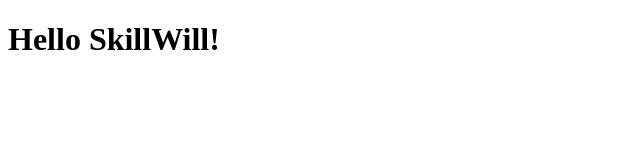
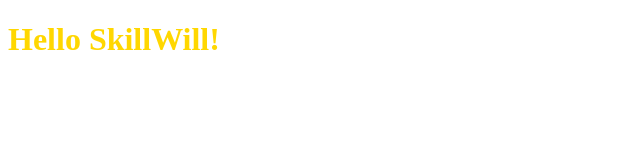
Before and after one commit to Medea-a/New-Project, a plain HTML site: page index.html in a window 1280 px wide. Shown: the whole page, without its empty margins (0-640 px from the left). Drawn offline with Linux system fonts and the light colour scheme.

Commit message:
adding new text2

```diff
--- a/index.html
+++ b/index.html
@@ -4,7 +4,7 @@
   <meta charset="UTF-8">
   <meta name="viewport" content="width=device-width, initial-scale=1.0">
   <title>Document</title>
-  <link rel="styleshee" href="C:\Users\lenovo\Documents\GitHub\New-Project\style.css"
+  <link rel="stylesheet" href="style.css">
 </head>
 <body>
   <h1>Hello SkillWill!</h1>
--- a/style.css
+++ b/style.css
@@ -1,3 +1,3 @@
 h1 {
-    color: aqua;
+    color: gold;
   }
```
